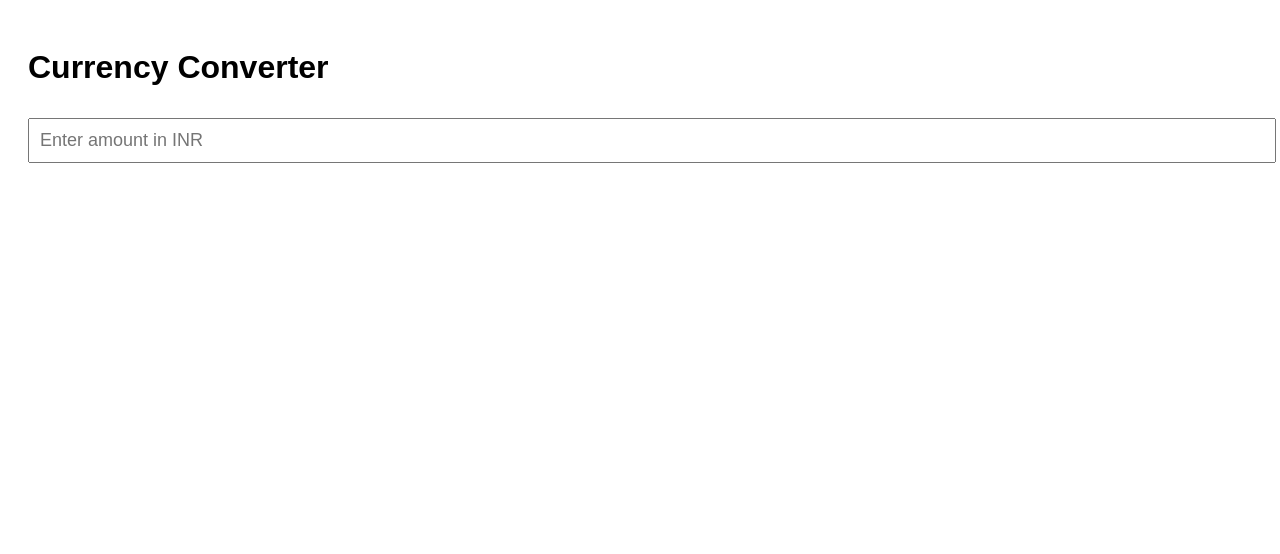
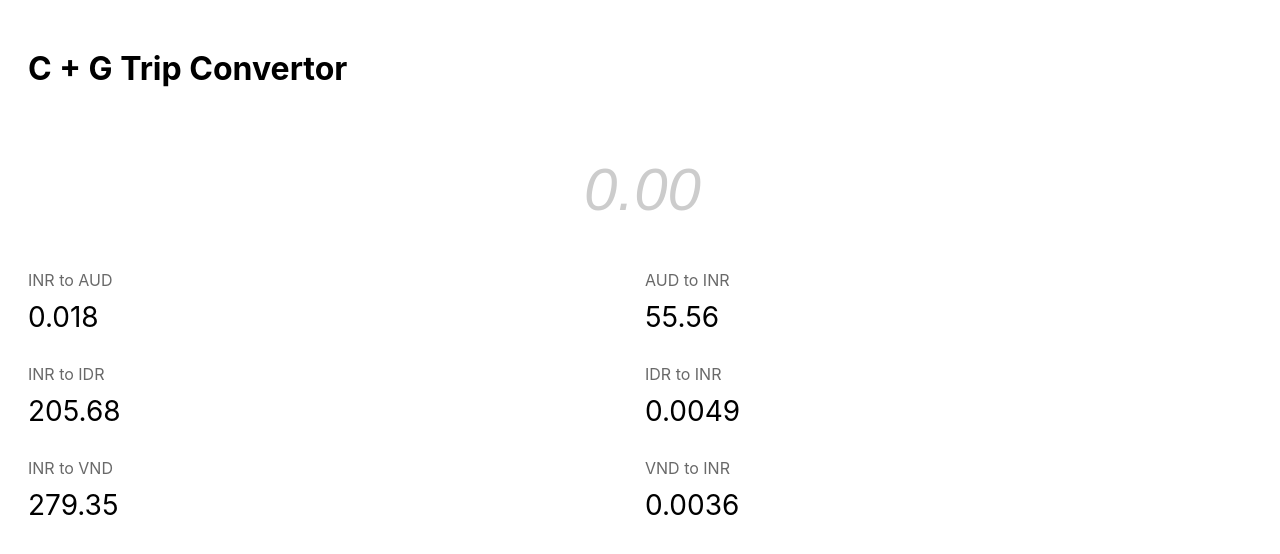
Before and after one commit to gyanl/convert, a plain HTML site: page index.html in a window 1280 px wide. Drawn offline with Linux system fonts and the light colour scheme.

Commit message:
Update index.html

```diff
--- a/index.html
+++ b/index.html
@@ -1,5 +1,6 @@
 <!DOCTYPE html>
 <html lang="en">
+
 <head>
     <meta charset="UTF-8">
     <meta name="viewport" content="width=device-width, initial-scale=1.0">
@@ -7,30 +8,80 @@
     <link rel="manifest" href="/manifest.json">
     <style>
         body {
-            font-family: Arial, sans-serif;
+            font-family: -apple-system, BlinkMacSystemFont, avenir next, avenir, segoe ui, helvetica neue, helvetica, Cantarell, Ubuntu, roboto, noto, arial, sans-serif;
             padding: 20px;
         }
+
         input {
             width: 100%;
             padding: 10px;
             margin: 10px 0;
-            font-size: 18px;
+            font-size: 60px;
+            border: none;
+            outline: none;
+            text-align: center;
+            height: 120px;
         }
+
+        input::placeholder {
+            color: #ccc;
+            font-style: italic;
+        }
+
+        .label {
+            color: dimgray;
+        }
+
         .result {
-            margin: 10px 0;
-            font-size: 18px;
+            margin: 10px 0 20px 0;
+            font-size: 28px;
+        }
+
+        .grid-container {
+            display: grid;
+            grid-template-columns: 1fr 1fr;
+            gap: 10px;
+        }
+
+        .block {
+            display: flex;
+            flex-direction: column;
         }
     </style>
 </head>
+
 <body>
-    <h1>Currency Converter</h1>
-    <input type="number" id="amount" placeholder="Enter amount in INR">
+    <h1>C + G Trip Convertor</h1>
+    <input type="number" id="amount" placeholder="0.00">
+
+    <div class="grid-container">
+        <div class="block">
+            <div class="label">INR to AUD</div>
             <div class="result" id="inr-aud"></div>
+        </div>
+        <div class="block">
+            <div class="label">AUD to INR</div>
             <div class="result" id="aud-inr"></div>
+        </div>
+
+        <div class="block">
+            <div class="label">INR to IDR</div>
             <div class="result" id="inr-idr"></div>
+        </div>
+        <div class="block">
+            <div class="label">IDR to INR</div>
             <div class="result" id="idr-inr"></div>
+        </div>
+
+        <div class="block">
+            <div class="label">INR to VND</div>
             <div class="result" id="inr-vnd"></div>
+        </div>
+        <div class="block">
+            <div class="label">VND to INR</div>
             <div class="result" id="vnd-inr"></div>
+        </div>
+    </div>
 
     <script>
         const exchangeRates = {
@@ -42,19 +93,27 @@
             'VND_INR': 0.0036
         };
 
-        document.getElementById('amount').addEventListener('input', function() {
-            const amount = parseFloat(this.value);
+        document.getElementById('inr-aud').textContent = `${exchangeRates.INR_AUD}`;
+        document.getElementById('aud-inr').textContent = `${exchangeRates.AUD_INR}`;
+        document.getElementById('inr-idr').textContent = `${exchangeRates.INR_IDR}`;
+        document.getElementById('idr-inr').textContent = `${exchangeRates.IDR_INR}`;
+        document.getElementById('inr-vnd').textContent = `${exchangeRates.INR_VND}`;
+        document.getElementById('vnd-inr').textContent = `${exchangeRates.VND_INR}`;
+
+        document.getElementById('amount').addEventListener('input', function () {
+            const amount = parseInt(this.value);
             if (!isNaN(amount)) {
-                document.getElementById('inr-aud').textContent = `INR to AUD: ${amount * exchangeRates.INR_AUD}`;
-                document.getElementById('aud-inr').textContent = `AUD to INR: ${amount * exchangeRates.AUD_INR}`;
-                document.getElementById('inr-idr').textContent = `INR to IDR: ${amount * exchangeRates.INR_IDR}`;
-                document.getElementById('idr-inr').textContent = `IDR to INR: ${amount * exchangeRates.IDR_INR}`;
-                document.getElementById('inr-vnd').textContent = `INR to VND: ${amount * exchangeRates.INR_VND}`;
-                document.getElementById('vnd-inr').textContent = `VND to INR: ${amount * exchangeRates.VND_INR}`;
+                document.getElementById('inr-aud').textContent = `${amount * exchangeRates.INR_AUD}`;
+                document.getElementById('aud-inr').textContent = `${amount * exchangeRates.AUD_INR}`;
+                document.getElementById('inr-idr').textContent = `${amount * exchangeRates.INR_IDR}`;
+                document.getElementById('idr-inr').textContent = `${amount * exchangeRates.IDR_INR}`;
+                document.getElementById('inr-vnd').textContent = `${amount * exchangeRates.INR_VND}`;
+                document.getElementById('vnd-inr').textContent = `${amount * exchangeRates.VND_INR}`;
             } else {
                 document.querySelectorAll('.result').forEach(el => el.textContent = '');
             }
         });
     </script>
 </body>
+
 </html>
```
Lines whose indentation alone changed are shown as unchanged.
